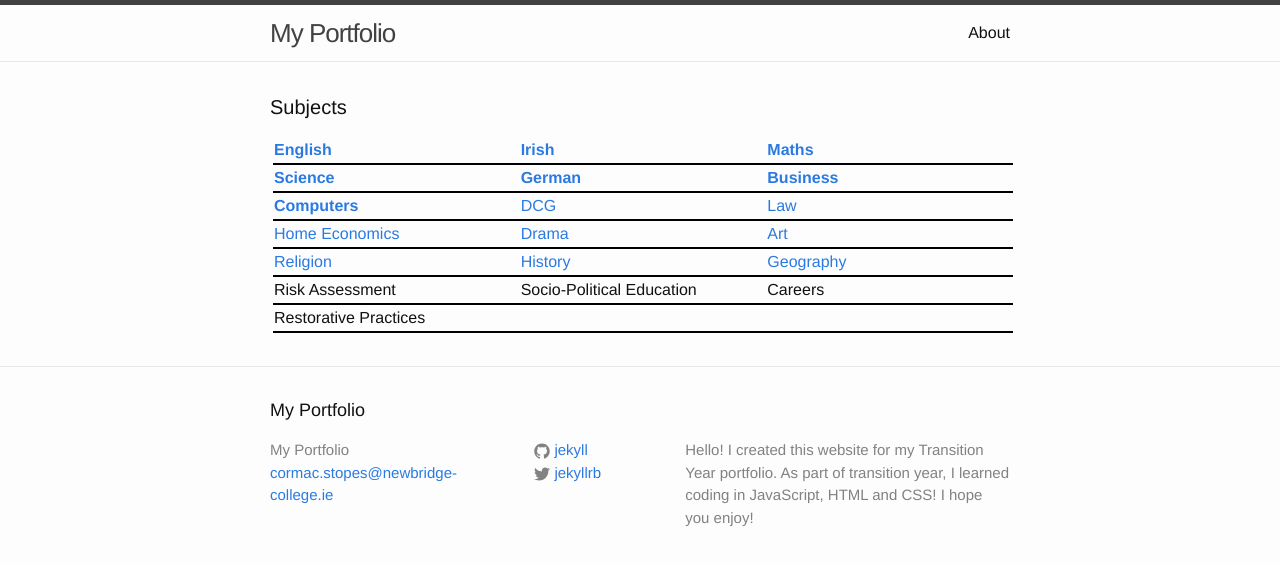
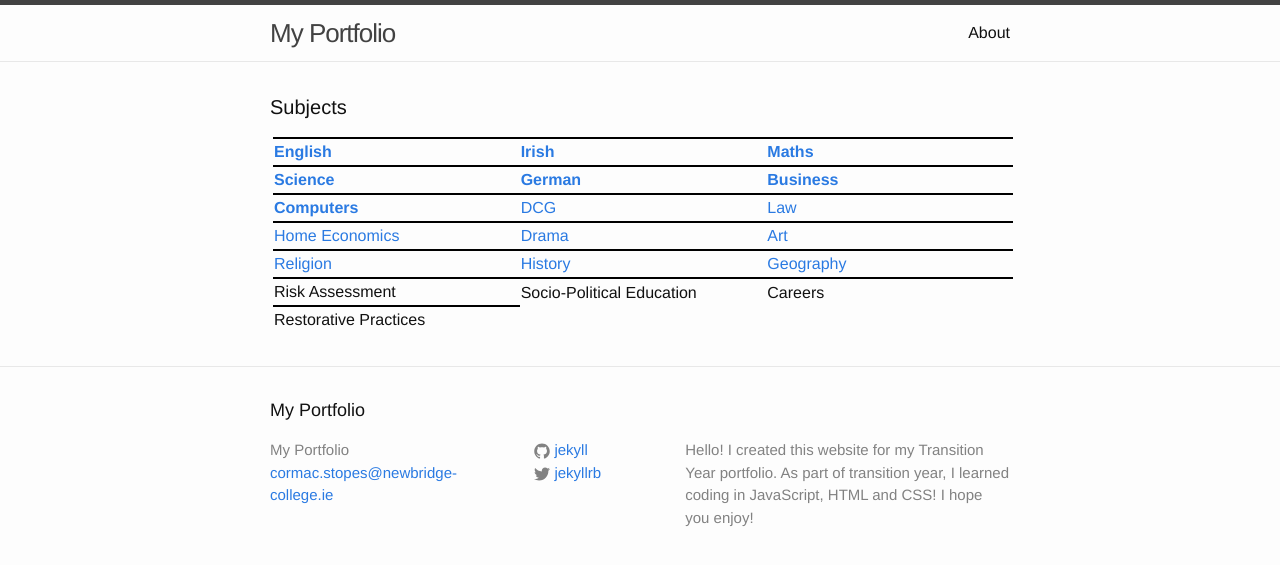
Before and after one commit to cstopes/cstopes.github.io, a Jekyll site: the page built from index.html, in a window 1280 px wide. Shown: the top 565 px of the page. Built offline with Jekyll 4.4.1, drawn with Linux system fonts in a browser that asks for light colours.

Commit message:
Update _layout.scss

```diff
--- a/_sass/_layout.scss
+++ b/_sass/_layout.scss
@@ -246,7 +246,7 @@ table {
     table-layout: fixed;
 }
 table, td {
-    border-bottom: 2px solid Black;
+    border-top: 2px solid Black;
     margin: 3px;
  }
 table, tr:nth-child(even){
```
